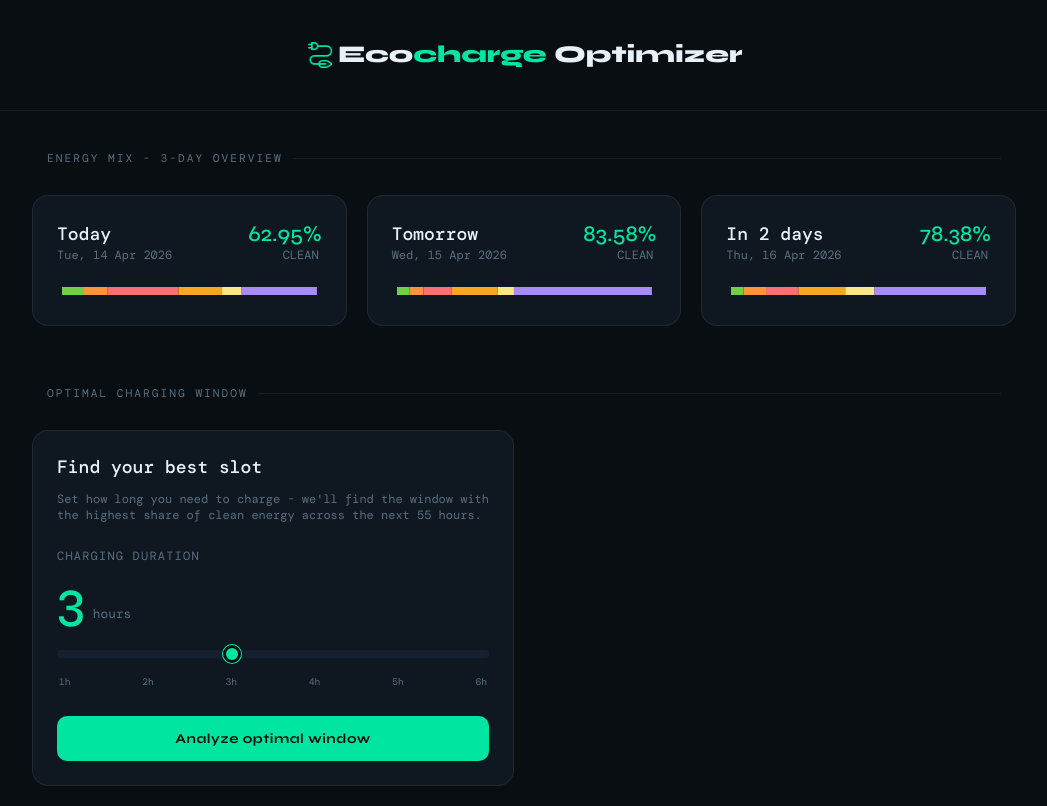
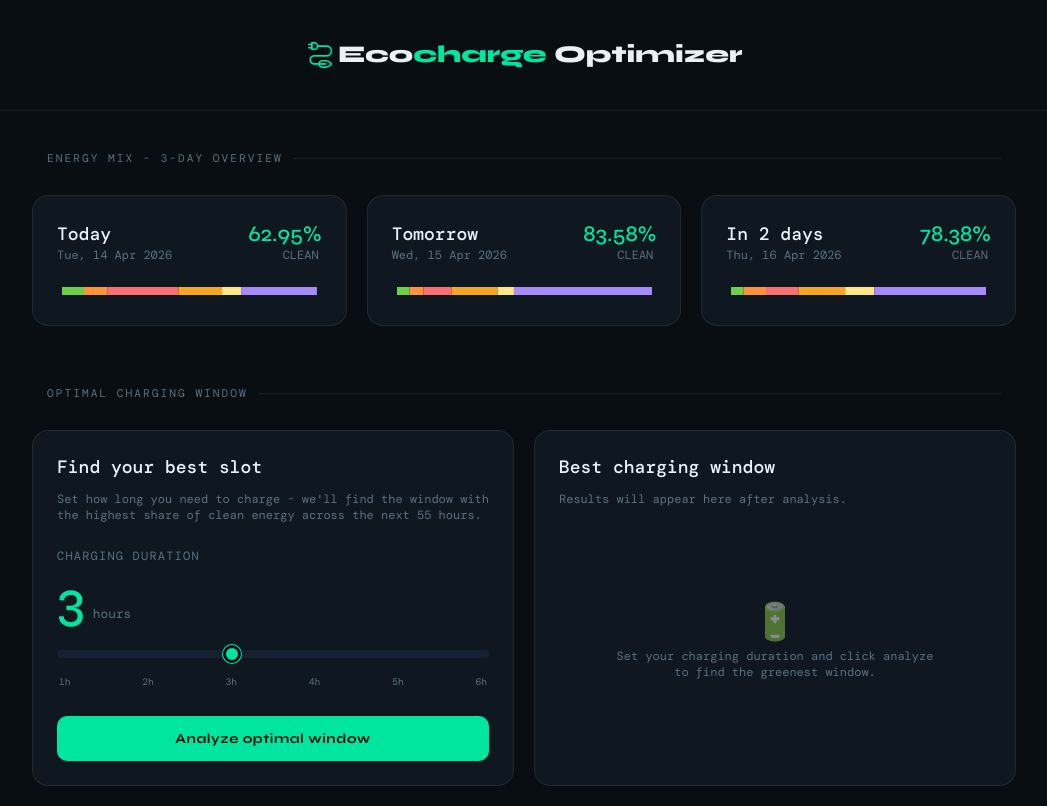
Before and after one commit to zeglicz/ecocharge-optimizer, a React (Vite) app in the folder frontend/: page / in a window 1280 px wide. Shown: the whole page, without its empty margins (116-1163 px from the left). Built offline with nearby package versions, Linux system fonts and the light colour scheme; a web font is replaced by a local one.

Commit message:
feat: add charging window result card with initial empty state layout

```diff
--- a/frontend/src/App.tsx
+++ b/frontend/src/App.tsx
@@ -8,6 +8,7 @@ import Section from './components/Section';
 import CardsGrid from './components/CardsGrid';
 import EnergyMixCard from './components/EnergyMixCard';
 import { ChargingSlotCard } from './components/ChargingSlotCard';
+import { ChargingWindowCard } from './components/ChargingWindowCard';
 
 const AppWrapper = styled.div`
   max-width: ${breakpoints.lg}px;
@@ -87,6 +88,7 @@ export default function App() {
         <Section label="Optimal Charging Window">
           <CardsGrid columns={{ mobile: 1, tablet: 1, desktop: 2 }}>
             <ChargingSlotCard />
+            <ChargingWindowCard />
           </CardsGrid>
         </Section>
       </AppWrapper>
--- /dev/null
+++ b/frontend/src/components/ChargingWindowCard.tsx
@@ -0,0 +1,63 @@
+import { styled } from 'styled-components';
+
+import Card from './Card';
+import { media } from '../styles/media';
+
+const Title = styled.h3`
+  font-weight: 500;
+  font-size: 18px;
+  margin-bottom: 4px;
+`;
+
+const Subtitle = styled.div`
+  margin-top: 12px;
+  color: var(--color-text-muted);
+  font-size: 0.75rem;
+`;
+
+const EmptyState = styled.div`
+  margin: 16px auto 0 auto;
+  display: flex;
+  width: 75%;
+  min-height: 210px;
+  flex-direction: column;
+  justify-content: center;
+  align-items: center;
+  gap: 8px;
+
+  ${media.sm`
+    width: 330px;
+  `}
+
+  ${media.md`
+    min-height: 238px;
+  `}
+`;
+
+const ResultIcon = styled.div`
+  font-size: 36px;
+  line-height: 1;
+  opacity: 0.5;
+`;
+
+const Hint = styled.div`
+  color: var(--color-text-muted);
+  font-size: 0.75rem;
+  text-align: center;
+`;
+
+export function ChargingWindowCard() {
+  return (
+    <Card>
+      <Title>Best charging window</Title>
+      <Subtitle>Results will appear here after analysis.</Subtitle>
+      <EmptyState>
+        <ResultIcon>🔋</ResultIcon>
+        <Hint>
+          Set your charging duration and click analyze to find the greenest
+          window.
+        </Hint>
+      </EmptyState>
+    </Card>
+  );
+}
```
